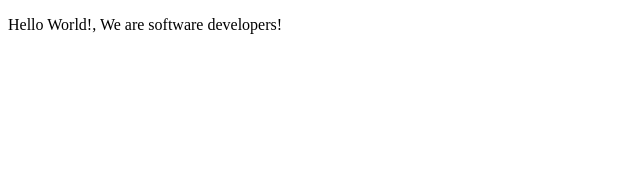
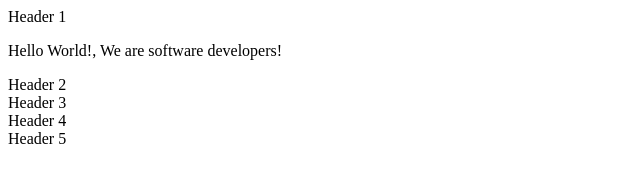
Before and after one commit to Buyaki01/HtmlCssProject, a plain HTML site: page index.html in a window 1280 px wide. Shown: the whole page, without its empty margins (0-640 px from the left). Drawn offline with Linux system fonts and the light colour scheme.

Commit message:
Added the heathers and IDs to the sections

```diff
--- a/index.html
+++ b/index.html
@@ -23,20 +23,26 @@
     -->
     <script  src="js/index.js"></script>
     <main id="main-doc">
-      <section class="main-section">
+      <section class="main-section" id="header_1">
+          <header>Header 1</header>
         <p>Hello World!, We are software developers!</p>
       </section>
 
-      <section class="main-section">
+      <section class="main-section" id="header_2">
+        <header>Header 2</header>
       </section>
 
-      <section class="main-section">
+      <section class="main-section" id="header_3">
+          <header>Header 3</header>
+
       </section>
 
-      <section class="main-section">
+      <section class="main-section" id="header_4">
+          <header>Header 4</header>
       </section>
 
-      <section class="main-section">
+      <section class="main-section" id="header_5">
+          <header>Header 5</header>
       </section>
 
    </main>
```
